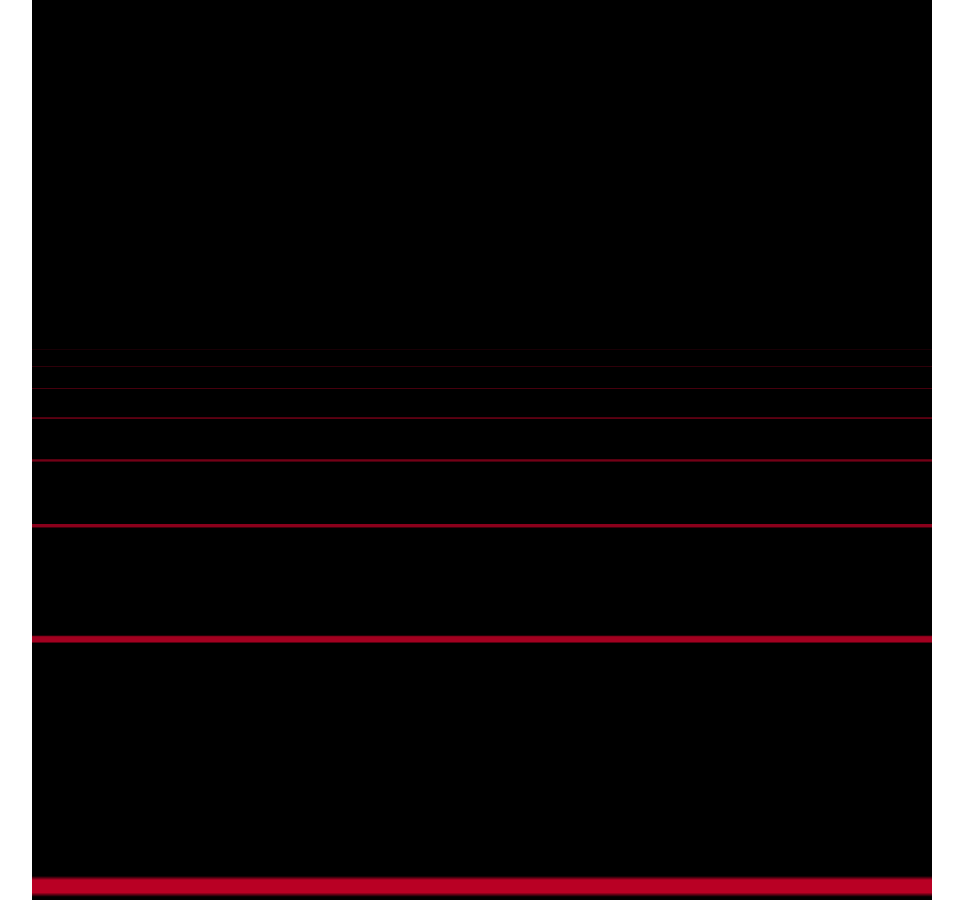
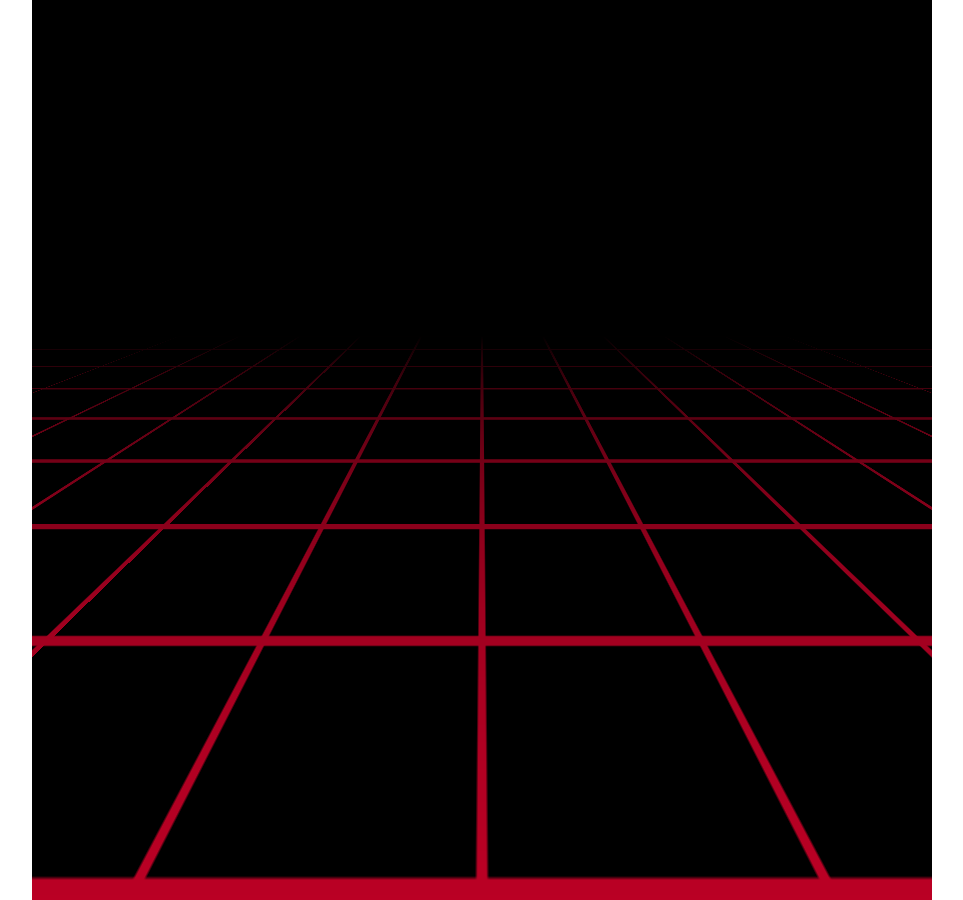
Before and after one commit to borlaym/hyggenesis, a React (Create React App) app: page / in a window 1280 px wide. Shown: the whole page, without its empty margins (158-1121 px from the left). Built offline with nearby package versions, Linux system fonts and the light colour scheme.

Commit message:
crossections

```diff
--- a/src/App.css
+++ b/src/App.css
@@ -30,4 +30,13 @@
   border: 2px solid rgb(222, 0, 43);
   height: 90px;
   animation: scrolling 1.5s infinite linear;
+  display: flex;
+  justify-content: stretch;
+  padding: 0 400px;
 }
+
+.subsection {
+  height: 90px;
+  width: 10%;
+  border: 2px solid rgb(222, 0, 43);
+}
--- a/src/App.tsx
+++ b/src/App.tsx
@@ -5,16 +5,121 @@ const App: React.FC = () => {
   return (
     <div className="App">
       <div className="ground">
-        <div className="section"></div>
-        <div className="section"></div>
-        <div className="section"></div>
-        <div className="section"></div>
-        <div className="section"></div>
-        <div className="section"></div>
-        <div className="section"></div>
-        <div className="section"></div>
-        <div className="section"></div>
-        <div className="section"></div>
+        <div className="section">
+          <div className="subsection"></div>
+          <div className="subsection"></div>
+          <div className="subsection"></div>
+          <div className="subsection"></div>
+          <div className="subsection"></div>
+          <div className="subsection"></div>
+          <div className="subsection"></div>
+          <div className="subsection"></div>
+          <div className="subsection"></div>
+          <div className="subsection"></div>
+        </div>
+        <div className="section">
+          <div className="subsection"></div>
+          <div className="subsection"></div>
+          <div className="subsection"></div>
+          <div className="subsection"></div>
+          <div className="subsection"></div>
+          <div className="subsection"></div>
+          <div className="subsection"></div>
+          <div className="subsection"></div>
+          <div className="subsection"></div>
+          <div className="subsection"></div>
+        </div>
+        <div className="section">
+          <div className="subsection"></div>
+          <div className="subsection"></div>
+          <div className="subsection"></div>
+          <div className="subsection"></div>
+          <div className="subsection"></div>
+          <div className="subsection"></div>
+          <div className="subsection"></div>
+          <div className="subsection"></div>
+          <div className="subsection"></div>
+          <div className="subsection"></div>
+        </div><div className="section">
+          <div className="subsection"></div>
+          <div className="subsection"></div>
+          <div className="subsection"></div>
+          <div className="subsection"></div>
+          <div className="subsection"></div>
+          <div className="subsection"></div>
+          <div className="subsection"></div>
+          <div className="subsection"></div>
+          <div className="subsection"></div>
+          <div className="subsection"></div>
+        </div><div className="section">
+          <div className="subsection"></div>
+          <div className="subsection"></div>
+          <div className="subsection"></div>
+          <div className="subsection"></div>
+          <div className="subsection"></div>
+          <div className="subsection"></div>
+          <div className="subsection"></div>
+          <div className="subsection"></div>
+          <div className="subsection"></div>
+          <div className="subsection"></div>
+        </div><div className="section">
+          <div className="subsection"></div>
+          <div className="subsection"></div>
+          <div className="subsection"></div>
+          <div className="subsection"></div>
+          <div className="subsection"></div>
+          <div className="subsection"></div>
+          <div className="subsection"></div>
+          <div className="subsection"></div>
+          <div className="subsection"></div>
+          <div className="subsection"></div>
+        </div><div className="section">
+          <div className="subsection"></div>
+          <div className="subsection"></div>
+          <div className="subsection"></div>
+          <div className="subsection"></div>
+          <div className="subsection"></div>
+          <div className="subsection"></div>
+          <div className="subsection"></div>
+          <div className="subsection"></div>
+          <div className="subsection"></div>
+          <div className="subsection"></div>
+        </div><div className="section">
+          <div className="subsection"></div>
+          <div className="subsection"></div>
+          <div className="subsection"></div>
+          <div className="subsection"></div>
+          <div className="subsection"></div>
+          <div className="subsection"></div>
+          <div className="subsection"></div>
+          <div className="subsection"></div>
+          <div className="subsection"></div>
+          <div className="subsection"></div>
+        </div>
+        <div className="section">
+          <div className="subsection"></div>
+          <div className="subsection"></div>
+          <div className="subsection"></div>
+          <div className="subsection"></div>
+          <div className="subsection"></div>
+          <div className="subsection"></div>
+          <div className="subsection"></div>
+          <div className="subsection"></div>
+          <div className="subsection"></div>
+          <div className="subsection"></div>
+        </div>
+        <div className="section">
+          <div className="subsection"></div>
+          <div className="subsection"></div>
+          <div className="subsection"></div>
+          <div className="subsection"></div>
+          <div className="subsection"></div>
+          <div className="subsection"></div>
+          <div className="subsection"></div>
+          <div className="subsection"></div>
+          <div className="subsection"></div>
+          <div className="subsection"></div>
+        </div>
       </div>
     </div>
   );
```
